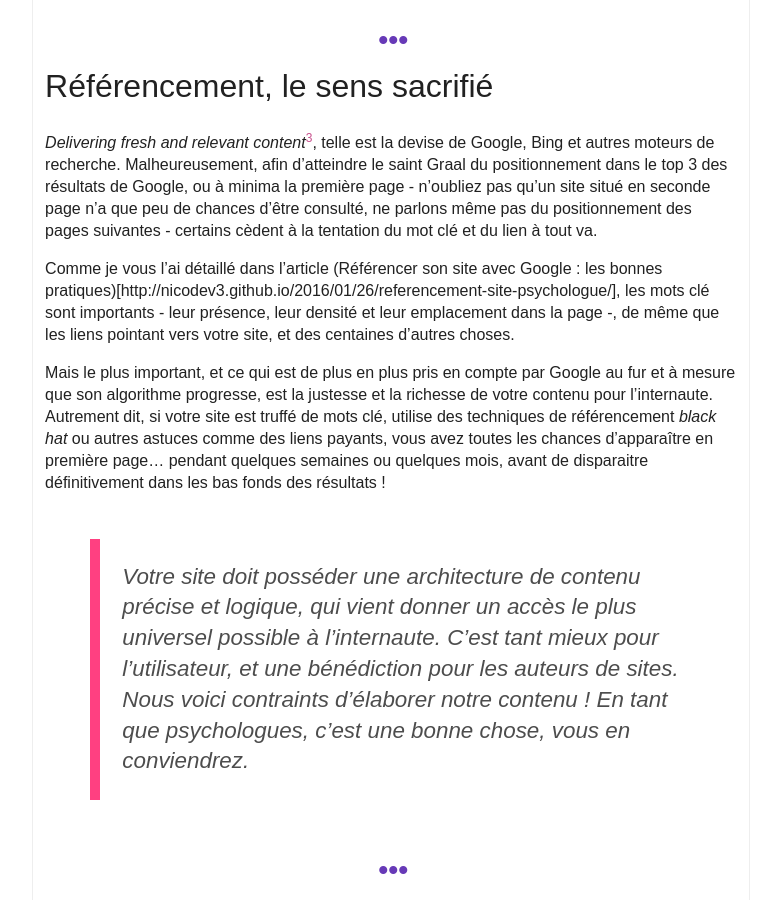
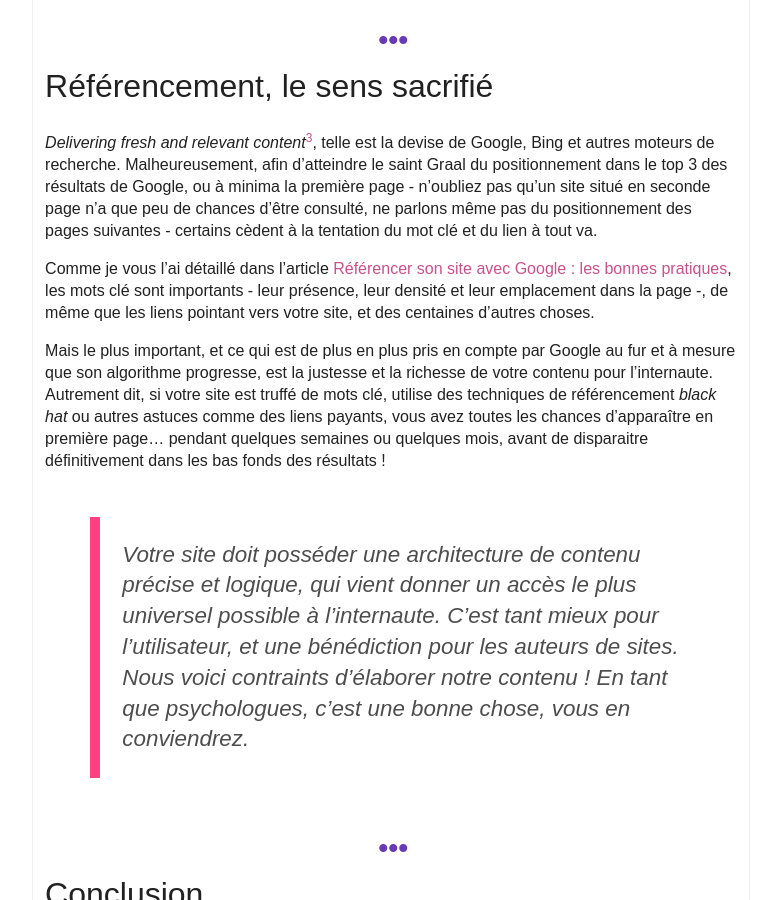
Before and after one commit to nicodev3/nicodev3.github.io, a Jekyll site: the page built from _posts/2016-09-05-site-internet-psychologues.md, in a window 1280 px wide and 900 px high, scrolled down 6714 px. Shown: the whole window, without its empty margins (249-1030 px from the left). Built offline with Jekyll 4.4.1, drawn with Linux system fonts in a browser that asks for light colours; nearby versions of some CDN libraries; comment, search, counter and statistics services are not loaded.

Commit message:
correct link

```diff
--- a/_posts/2016-09-05-site-internet-psychologues.md
+++ b/_posts/2016-09-05-site-internet-psychologues.md
@@ -129,7 +129,7 @@ Votre espace professionnel sur les réseaux sociaux ne devrait pas être infiltr
 
 *Delivering fresh and relevant content*[^3], telle est la devise de Google, Bing et autres moteurs de recherche. Malheureusement, afin d'atteindre le saint Graal du positionnement dans le top 3 des résultats de Google, ou à minima la première page - n'oubliez pas qu'un site situé en seconde page n'a que peu de chances d'être consulté, ne parlons même pas du positionnement des pages suivantes - certains cèdent à la tentation du mot clé et du lien à tout va.
 
-Comme je vous l'ai détaillé dans l'article (Référencer son site avec Google : les bonnes pratiques)[http://nicodev3.github.io/2016/01/26/referencement-site-psychologue/], les mots clé sont importants - leur présence, leur densité et leur emplacement dans la page -, de même que les liens pointant vers votre site, et des centaines d'autres choses.
+Comme je vous l'ai détaillé dans l'article [Référencer son site avec Google : les bonnes pratiques](http://nicodev3.github.io/2016/01/26/referencement-site-psychologue/), les mots clé sont importants - leur présence, leur densité et leur emplacement dans la page -, de même que les liens pointant vers votre site, et des centaines d'autres choses.
 
 Mais le plus important, et ce qui est de plus en plus pris en compte par Google au fur et à mesure que son algorithme progresse, est la justesse et la richesse de votre contenu pour l'internaute. Autrement dit, si votre site est truffé de mots clé, utilise des techniques de référencement *black hat* ou autres astuces comme des liens payants, vous avez toutes les chances d'apparaître en première page... pendant quelques semaines ou quelques mois, avant de disparaitre définitivement dans les bas fonds des résultats !
 
```
